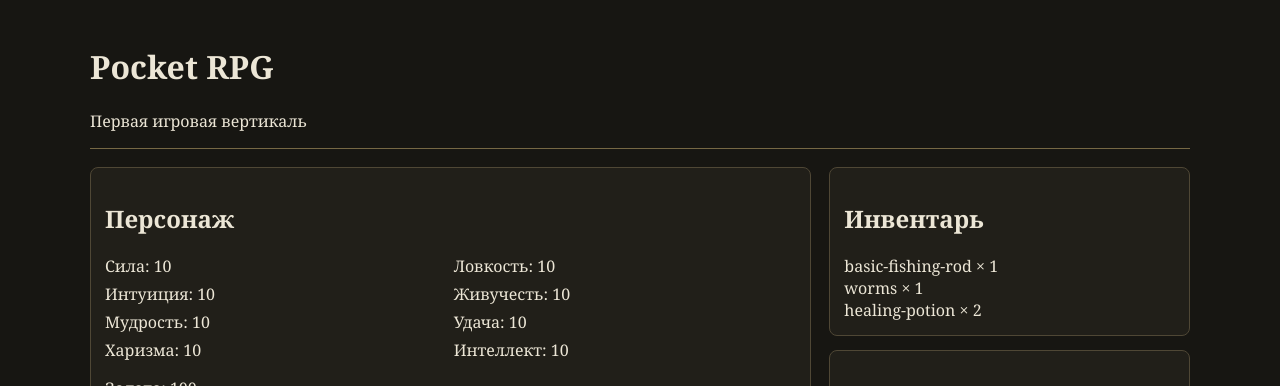
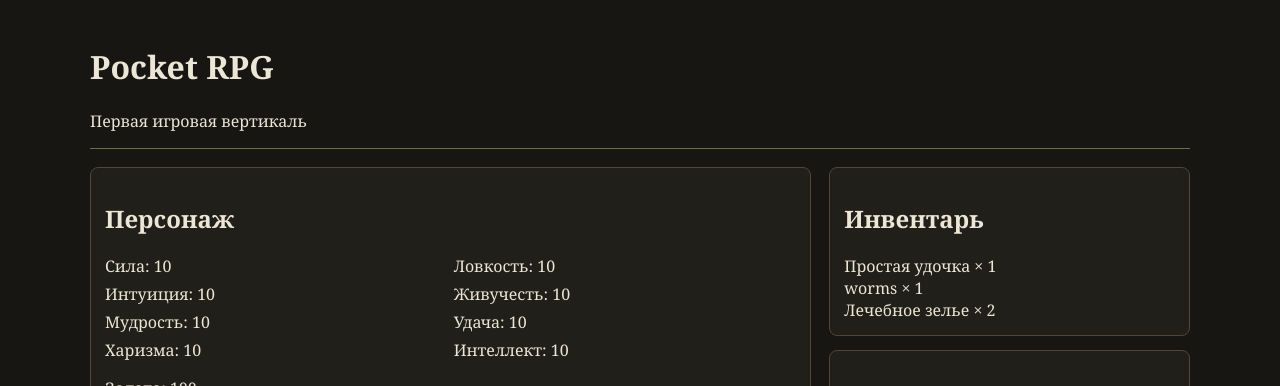
Before and after one commit to Jenechek/games, a React (Vite) app in the folder pocket-rpg/: page / in a window 1280 px wide. Shown: the top 386 px of the page. Built offline with nearby package versions, Linux system fonts and the light colour scheme.

Commit message:
pocket-rpg: show material classes and equipment instances

```diff
--- a/pocket-rpg/src/app/components/InventoryPanel.tsx
+++ b/pocket-rpg/src/app/components/InventoryPanel.tsx
@@ -1,2 +1,32 @@
-import React from 'react';import {useGame} from '../GameProvider';
-export function InventoryPanel(){const{state}=useGame();return <section><h2>Инвентарь</h2>{state.inventory.stacks.map(x=><div key={x.itemId}>{x.itemId} × {x.quantity}</div>)}</section>}
+import React from 'react';
+import {useGame} from '../GameProvider';
+import {itemDefs} from '../../content/items';
+import {normalizedStackClass} from '../../game-core/items/inventory';
+
+const rarityLabels={
+  common:'обычный',
+  quality:'качественный',
+  rare:'редкий',
+  epic:'эпический',
+  unique:'уникальный'
+} as const;
+
+export function InventoryPanel(){
+  const{state}=useGame();
+  return <section>
+    <h2>Инвентарь</h2>
+    {state.inventory.stacks.map((stack,index)=>{
+      const itemClass=normalizedStackClass(stack);
+      return <div key={`${stack.itemId}-${itemClass}-${index}`}>
+        {itemDefs[stack.itemId]?.label??stack.itemId} × {stack.quantity}{itemClass>1?` · класс ${itemClass}`:''}
+      </div>;
+    })}
+    {(state.inventory.equipment??[]).length>0&&<>
+      <h3>Экипировка в инвентаре</h3>
+      {(state.inventory.equipment??[]).map(instance=><div key={instance.instanceId}>
+        {itemDefs[instance.itemId]?.label??instance.itemId} · класс {instance.itemClass} · {rarityLabels[instance.rarity]} · +{instance.upgradeLevel}
+        {instance.properties.length>0&&<span> · {instance.properties.map(property=>property.label).join(', ')}</span>}
+      </div>)}
+    </>}
+  </section>;
+}
```
